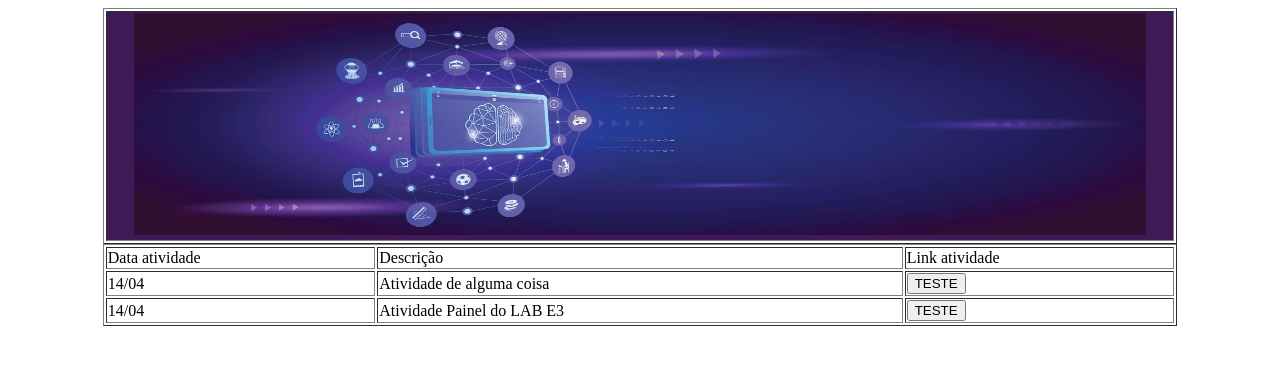
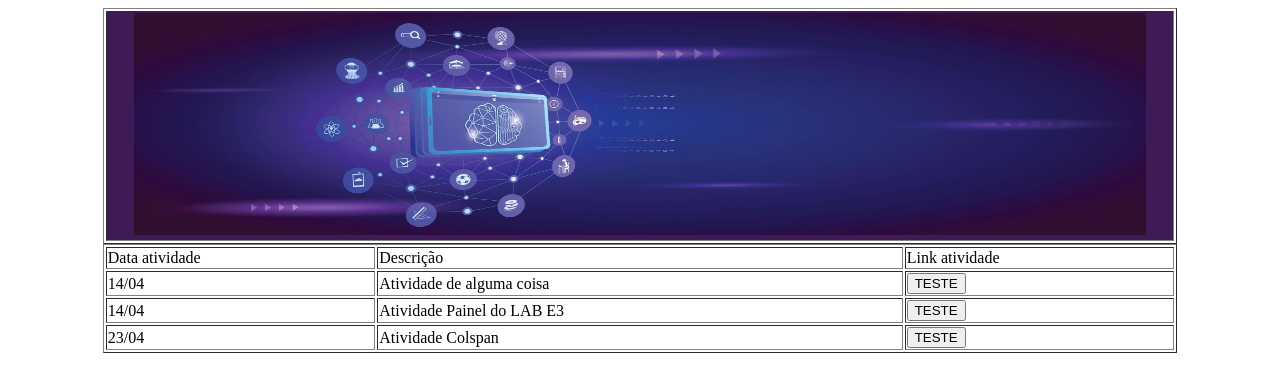
Before and after one commit to nnuunneess/jalin, a plain HTML site: page index.html in a window 1280 px wide. Drawn offline with Linux system fonts and the light colour scheme.

Commit message:
Update index.html

```diff
--- a/index.html
+++ b/index.html
@@ -45,6 +45,19 @@
     		<a href="1404/banner.html"> <button>TESTE</button> </a>
     	</td>
     </tr>
+
+ <tr>
+    	<td>
+    		23/04
+    	</td>
+    	<td>
+    		Atividade Colspan
+    	</td>
+    	<td>
+    		<a href="colspan/colspan.html"> <button>TESTE</button> </a>
+    	</td>
+    </tr>
+
   </table>
 
 
```
